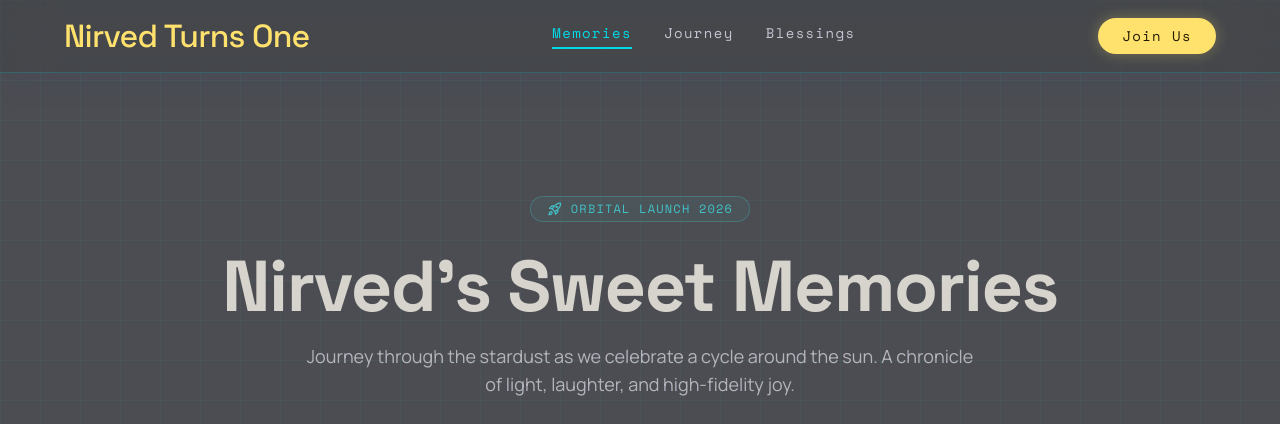
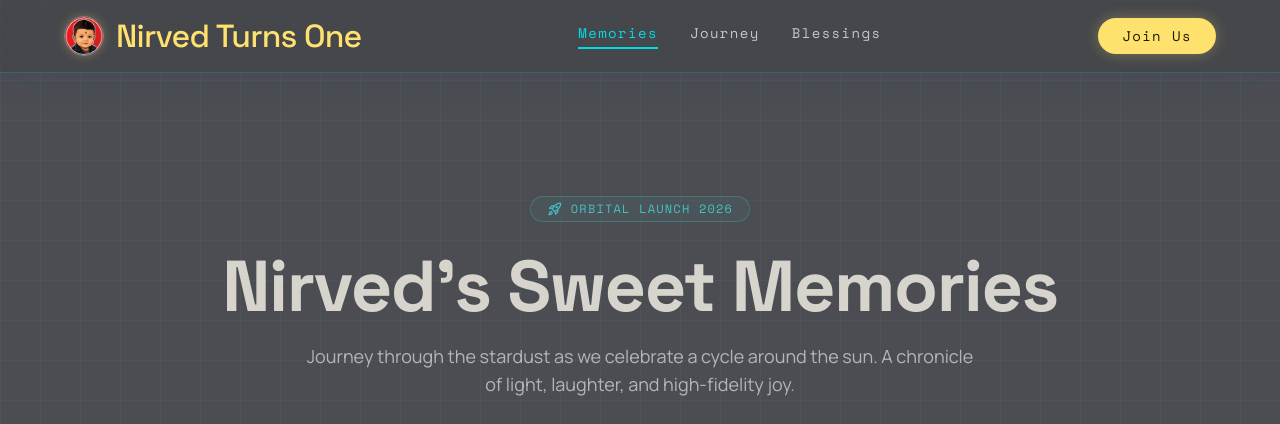
Before and after one commit to bkverma15/nirved-turns-one, a plain HTML site: page index.html in a window 1280 px wide. Shown: the top 424 px of the page. Drawn offline with nearby package versions, Linux system fonts and the light colour scheme.

Commit message:
Add logo to navbar

```diff
--- a/index.html
+++ b/index.html
@@ -112,7 +112,10 @@
 <!-- TopNavBar -->
 <nav class="fixed top-0 w-full z-50 bg-surface/10 backdrop-blur-xl border-b border-tertiary/20 shadow-[0_0_40px_rgba(30,58,170,0.1)]">
 <div class="flex justify-between items-center px-margin-mobile md:px-margin-desktop py-4 max-w-container-max mx-auto">
-<span class="font-headline-md text-headline-md text-secondary-fixed tracking-tight">Nirved Turns One</span>
+<div class="flex items-center gap-3">
+    <img src="assets/images/logo.png" alt="Nirved" class="w-10 h-10 rounded-full border border-secondary/30 object-cover shadow-[0_0_10px_rgba(255,225,109,0.3)]">
+    <span class="font-headline-md text-headline-md text-secondary-fixed tracking-tight">Nirved Turns One</span>
+</div>
 <div class="hidden md:flex gap-8">
 <a class="text-tertiary border-b-2 border-tertiary pb-1 font-label-lg text-label-lg" href="#memories">Memories</a>
 <a class="text-on-surface-variant hover:text-tertiary transition-colors font-label-lg text-label-lg" href="#details">Journey</a>
```
Also changed, not shown: assets/images/logo.png (added).
